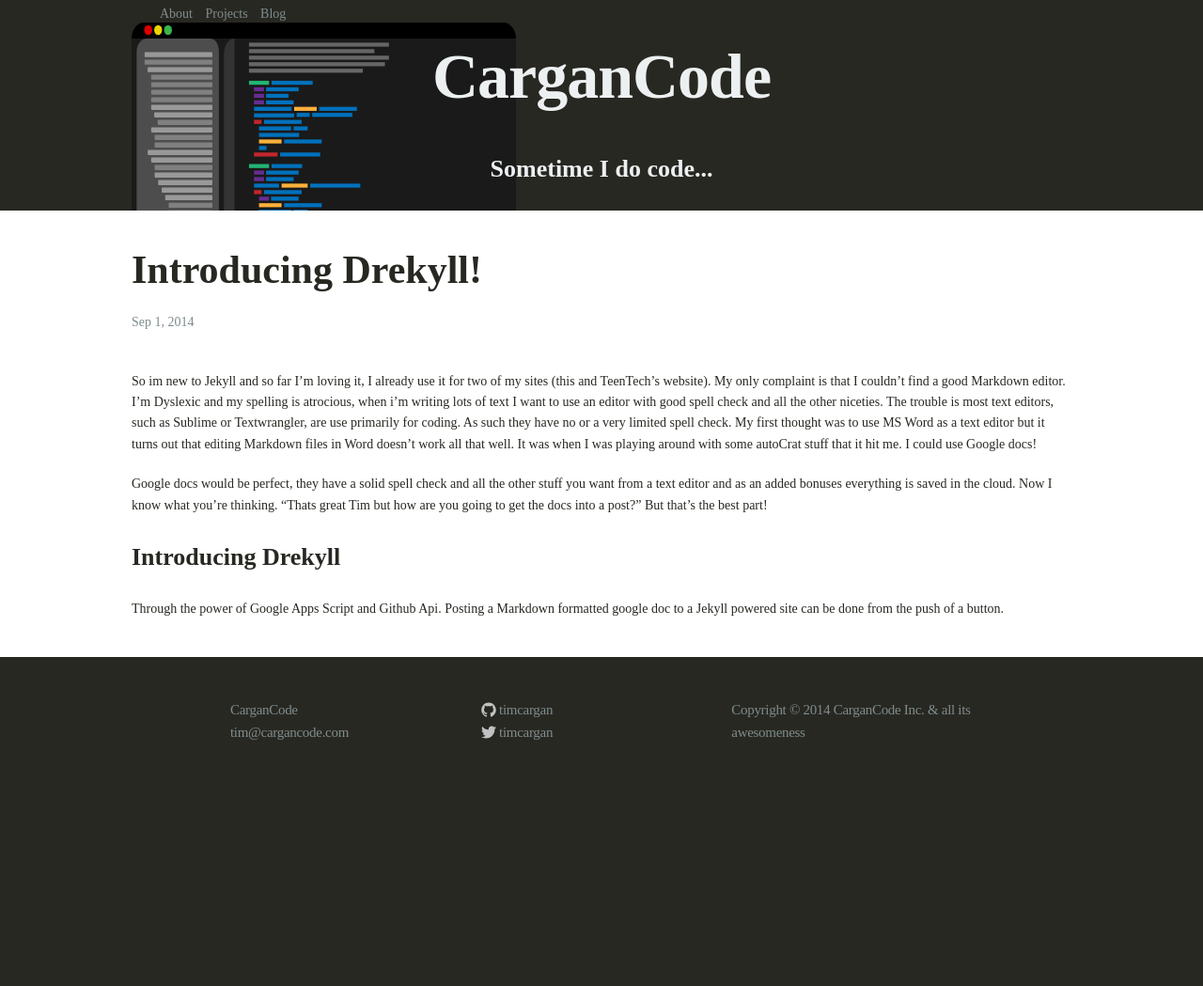
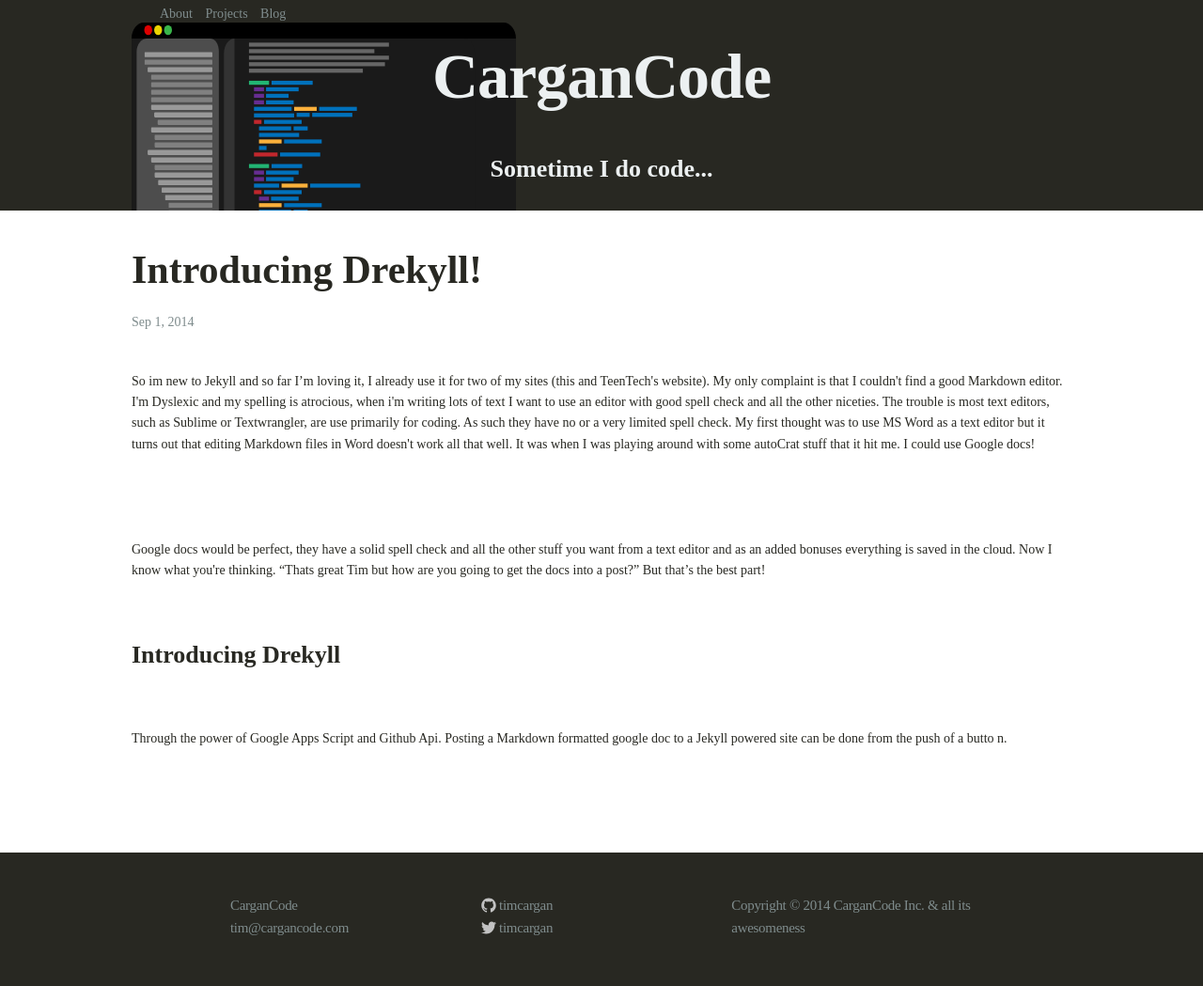
Before and after one commit to CarganCode/CarganCode.github.io, a Jekyll site: the page built from _posts/2014-9-1-Introducing_Drekyll!.md, in a window 1280 px wide. Shown: the whole page at 94% size. Built offline with Jekyll 4.4.1, drawn with Linux system fonts in a browser that asks for light colours; before the commit the page ends 900 px from its top, so only the background shows below that.

Commit message:
Updateing: Introducing Drekyll!

```diff
--- a/_posts/2014-9-1-Introducing_Drekyll!.md
+++ b/_posts/2014-9-1-Introducing_Drekyll!.md
@@ -4,12 +4,38 @@
 date: 2014-09-01T14:51:11.002Z
 type: blog
 categories: project
-tags:  Apps-Script Code Drekyll Github Project
+tags: Apps-Script Code Drekyll Github Project
 ---
-So im new to Jekyll and so far I’m loving it, I already use it for two of my sites (this and TeenTech's website). My only complaint is that I couldn't find a good Markdown editor. I'm Dyslexic and my spelling is atrocious, when i'm writing lots of text I want to use an editor with good spell check and all the other niceties. The trouble is most text editors, such as Sublime or Textwrangler, are use primarily for coding. As such they have no or a very limited spell check. My first thought was to use MS Word as a text editor but it turns out that editing Markdown files in Word doesn't work all that well. It was when I was playing around with some autoCrat stuff that it hit me. I could use Google docs!
-
-Google docs would be perfect, they have a solid spell check and all the other stuff you want from a text editor and as an added bonuses everything is saved in the cloud. Now I know what you're thinking. “Thats great Tim but how are you going to get the docs into a post?” But that’s the best part!
-
-###Introducing Drekyll
-
-Through the power of Google Apps Script and Github Api. Posting a Markdown formatted google doc to a Jekyll powered site can be done from the push of a button.
+<body class="c4">
+	<p style="widows:2;orphans:2;direction:ltr">
+		<span>So im new to Jekyll and so far I’m loving it, I already use it for two of my sites (this and TeenTech's website). My only complaint is that I couldn't find a good Markdown editor. I'm Dyslexic and my spelling is atrocious, when i'm writing lots of text I want to use an editor with good spell check and all the other niceties. The trouble is most text editors, such as Sublime or Textwrangler, are use primarily for coding. As such they have no or a very limited spell check. My first thought was to use MS Word as a text editor but it turns out that editing Markdown files in Word doesn't work all that well. It was when I was playing around with some autoCrat stuff that it hit me. I could use Google docs!</span>
+	</p>
+	<p style="widows:2;orphans:2;direction:ltr;height:11pt">
+		<span />
+	</p>
+	<p style="widows:2;orphans:2;direction:ltr;height:11pt">
+		<span style="font-size:12pt;background-color:#333333;font-family:&quot;Consolas&quot;" />
+	</p>
+	<p style="widows:2;orphans:2;direction:ltr">
+		<span>Google docs would be perfect, they have a solid spell check and all the other stuff you want from a text editor and as an added bonuses everything is saved in the cloud. Now I know what you're thinking. “Thats great Tim but how are you going to get the docs into a post?” But that’s the best part!</span>
+	</p>
+	<p style="widows:2;orphans:2;direction:ltr;height:11pt">
+		<span />
+	</p>
+	<h3 style="widows:2;orphans:2;direction:ltr;page-break-after:avoid">
+				<span>Introducing Drekyll</span>
+	</h3>
+	<p style="widows:2;orphans:2;direction:ltr;height:11pt">
+		<span />
+	</p>
+	<p style="widows:2;orphans:2;direction:ltr">
+		<span>Through the power of Google Apps Script and Github Api. Posting a Markdown formatted google doc to a Jekyll powered site can be done from the push of a butto</span>
+		<span>n.</span>
+	</p>
+	<p style="widows:2;orphans:2;direction:ltr;height:11pt">
+		<span style="text-decoration:underline" />
+	</p>
+	<p style="widows:2;orphans:2;direction:ltr;height:11pt">
+		<span style="text-decoration:underline" />
+	</p>
+</body>
```
